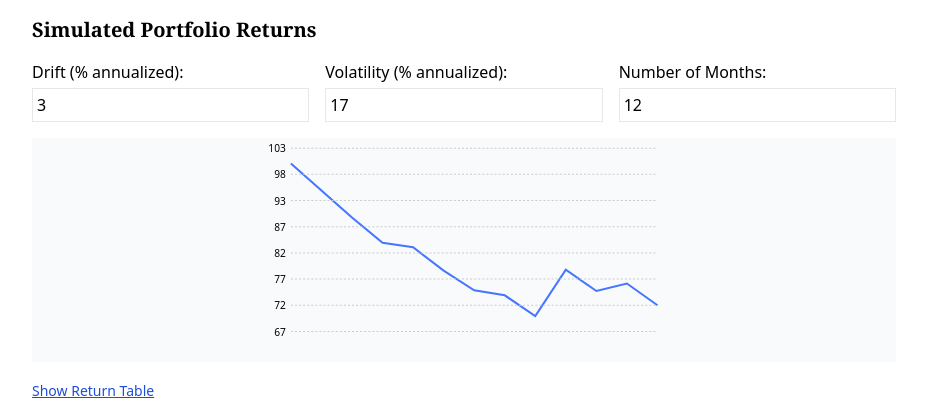
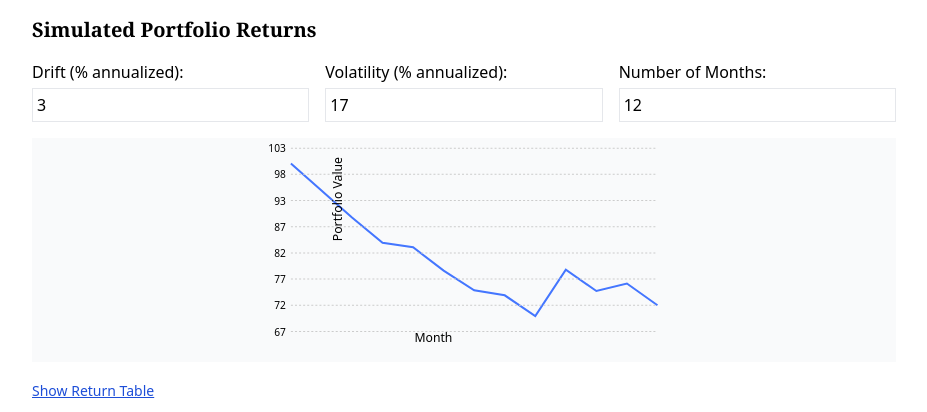
Before and after one commit to PaulReadCFA/lm1_los2, a React (Vite) app: page / in a window 1280 px wide. Shown: the top 412 px of the page, without its empty margins (176-1103 px from the left). Built offline with nearby package versions, Linux system fonts and the light colour scheme; the HTML template or start-up script is replaced by a standard one.

Commit message:
Update App.jsx
Axis label

```diff
--- a/src/App.jsx
+++ b/src/App.jsx
@@ -138,6 +138,10 @@ export default function SimulatedReturnsTool() {
                 );
               })()}
             </g>
+            {/* Axis labels */}
+            <text x="180" y="200" fontSize="12" textAnchor="middle">Month</text>
+            <text x="-60" y="90" transform="rotate(-90)" fontSize="12" textAnchor="middle">Portfolio Value</text>
+
           </svg>
 
           {/* Return Table Toggle */}
```
